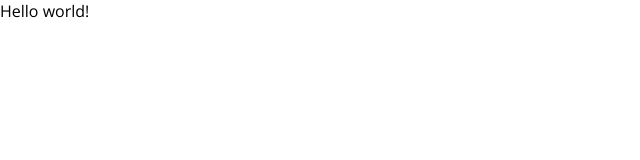
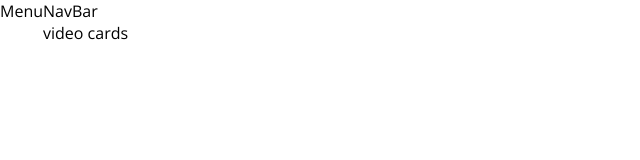
Before and after one commit to Monles/youtube-react, a React (Create React App) app: page / in a window 1280 px wide. Shown: the top 160 px of the page, without its empty margins (0-640 px from the left). Built offline with nearby package versions, Linux system fonts and the light colour scheme.

Commit message:
video cards

```diff
--- a/src/App.js
+++ b/src/App.js
@@ -1,8 +1,22 @@
+import styled from 'styled-components';
+import Menu from './components/Menu';
+import NavBar from './components/NavBar';
+
+const Container = styled.div`
+  display: flex;
+`;
+const Main = styled.div``;
+const Wrapper = styled.div``;
+
 function App() {
   return (
-    <div>
-      Hello world!
-    </div>
+    <Container>
+      <Menu />
+      <Main>
+        <NavBar />
+        <Wrapper>video cards</Wrapper>
+      </Main>
+    </Container>
   );
 }
 
--- /dev/null
+++ b/src/components/Menu.jsx
@@ -0,0 +1,7 @@
+import React from 'react';
+
+const Menu = () => {
+  return <div>Menu</div>;
+};
+
+export default Menu;
--- /dev/null
+++ b/src/components/NavBar.jsx
@@ -0,0 +1,7 @@
+import React from 'react';
+
+const NavBar = () => {
+  return <div>NavBar</div>;
+};
+
+export default NavBar;
```
